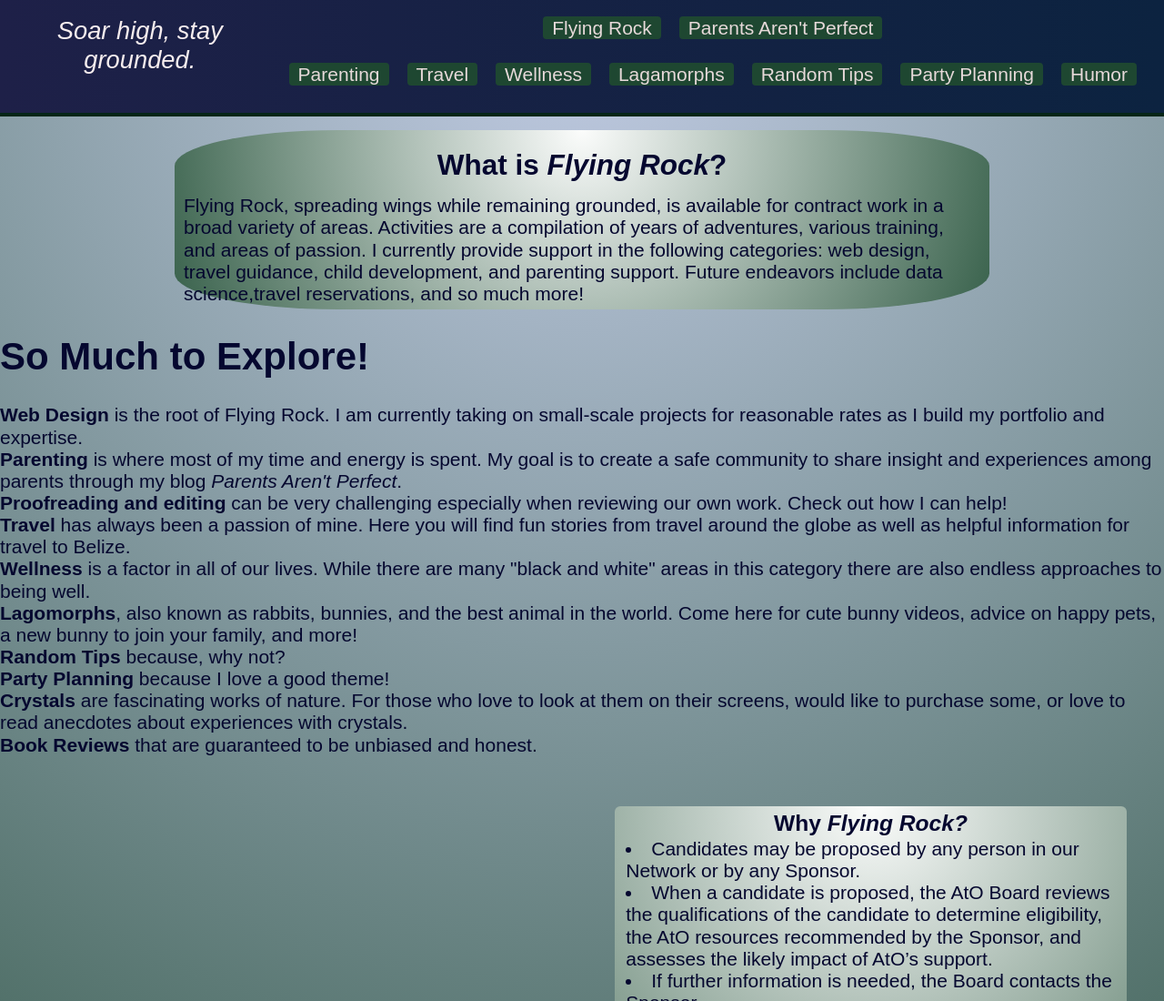
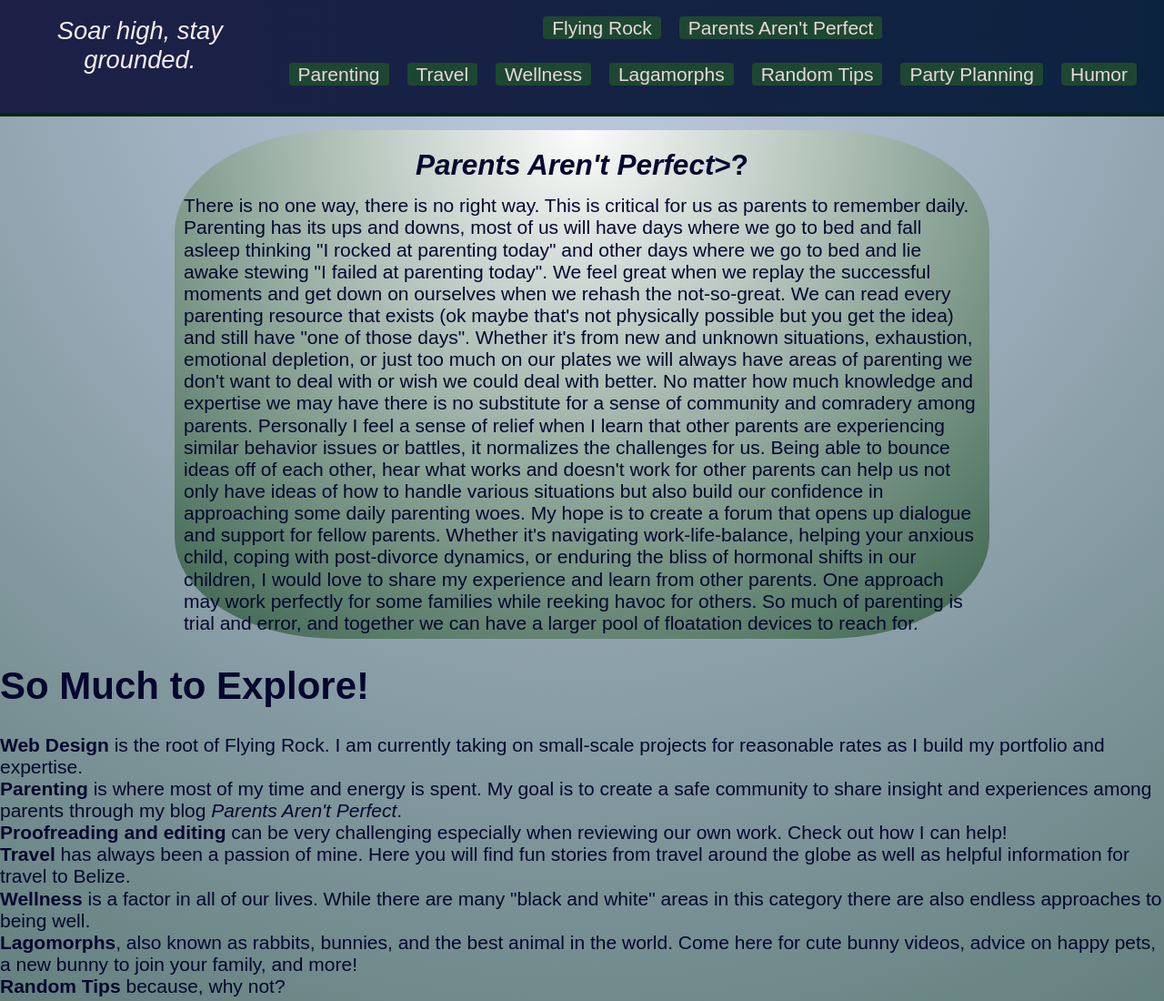
Before and after one commit to angelfish2510/flyingrockcanhelp, a plain HTML site: page withparenting.html in a window 1280 px wide. Shown: the top 1100 px of the page at 91% size. Drawn offline with nearby package versions, Linux system fonts and the light colour scheme; a web font is replaced by a local one.

Commit message:
add intro to parenting

```diff
--- a/withparenting.html
+++ b/withparenting.html
@@ -62,8 +62,14 @@
         </div> -->
 
         <div class="why">
-          <h2> What is <i>Flying Rock</i>?</h2>
-          <p>Flying Rock, spreading wings while remaining grounded, is available for contract work in a broad variety of areas.  Activities are a compilation of years of adventures, various training, and areas of passion.  I currently provide support in the following categories: web design, travel guidance, child development, and parenting support.  Future endeavors include data science,travel reservations, and so much more!</p>
+          <h2> <i>Parents Aren't Perfect</i>></i>?</h2>
+          <p>There is no one way, there is no right way.  This is critical for us as parents to remember daily.  Parenting has its ups and downs, most of us will have days where we go to bed and fall asleep thinking "I rocked at parenting today" and other days where we go to bed and lie awake stewing "I failed at parenting today".  We feel great when we replay the successful moments and get down on ourselves when we rehash the not-so-great.  We can read every parenting resource that exists (ok maybe that's not physically possible but you get the idea) and still have "one of those days".  Whether it's from new and unknown situations, exhaustion, emotional depletion, or just too much on our plates we will always have areas of parenting we don't want to deal with or wish we could deal with better.
+
+            No matter how much knowledge and expertise we may have there is no substitute for a sense of community and comradery among parents.  Personally I feel a sense of relief when I learn that other parents are experiencing similar behavior issues or battles, it normalizes the challenges for us.  Being able to bounce ideas off of each other, hear what works and doesn't work for other parents can help us not only have ideas of how to handle various situations but also build our confidence in approaching some daily parenting woes.
+
+            My hope is to create a forum that opens up dialogue and support for fellow parents.  Whether it's navigating work-life-balance, helping your anxious child, coping with post-divorce dynamics, or enduring the bliss of hormonal shifts in our children, I would love to share my experience and learn from other parents.
+
+            One approach may work perfectly for some families while reeking havoc for others.  So much of parenting is trial and error, and together we can have a larger pool of floatation devices to reach for.</p>
         </div>
 
       </div>
```
